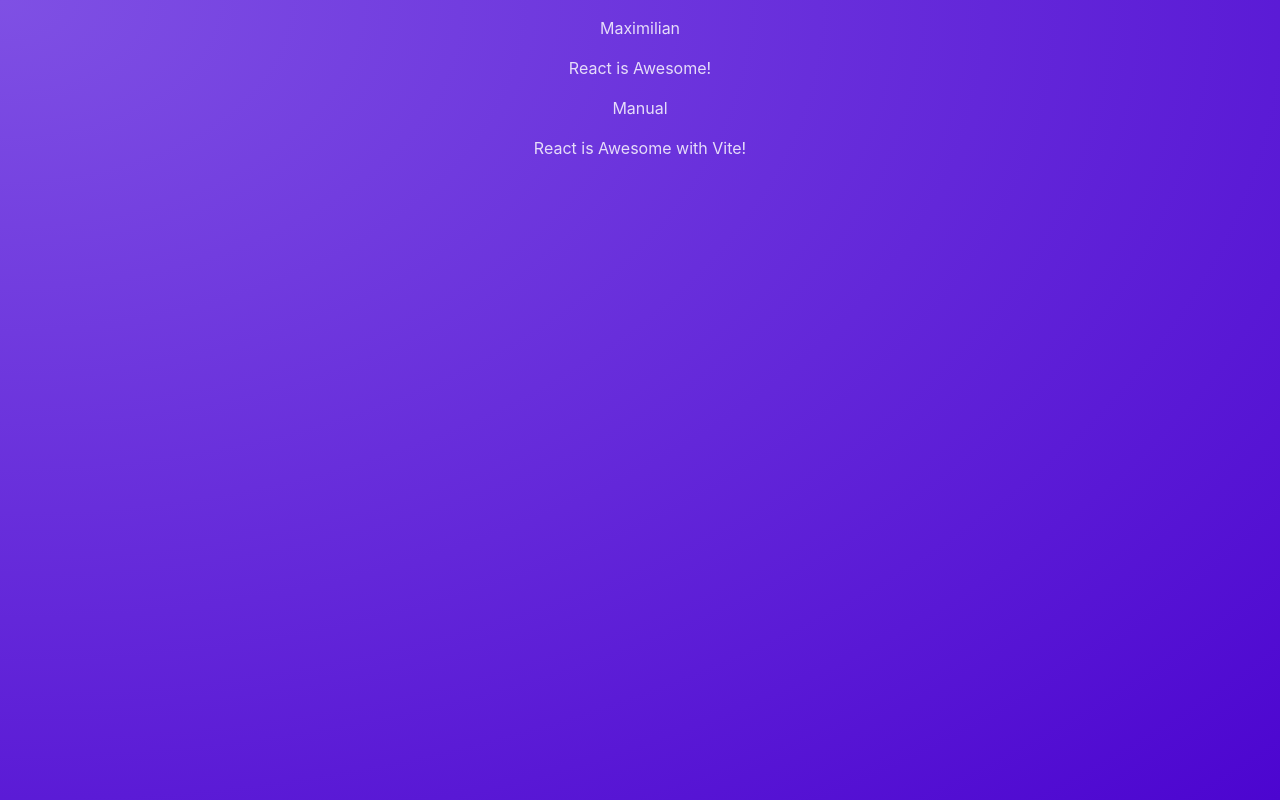
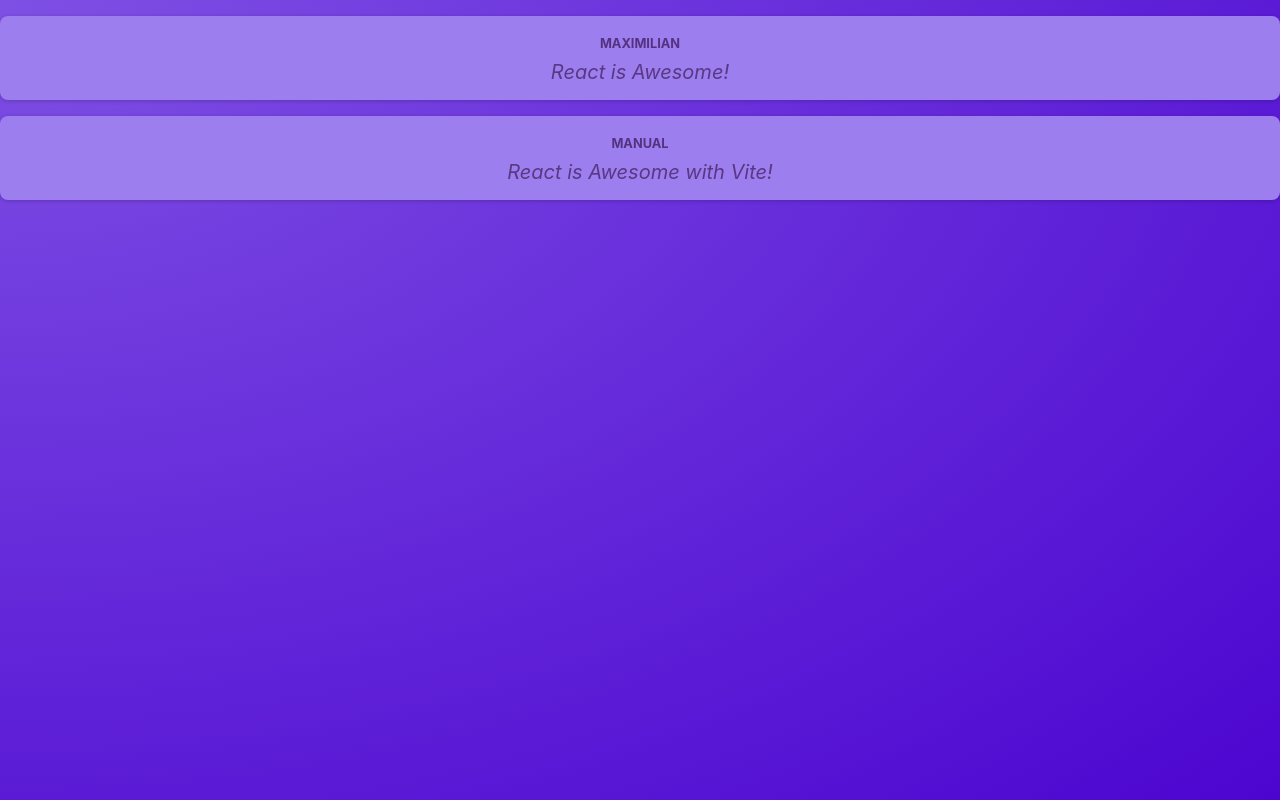
Before and after one commit to sangayt1997/react-vite-app, a React (Vite) app: page / in a window 1280 px wide. Built offline with nearby package versions, Linux system fonts and the light colour scheme.

Commit message:
styling the post component

```diff
--- a/src/app.jsx
+++ b/src/app.jsx
@@ -3,8 +3,8 @@
 function App() {
   return (
       <main>
-        <Post auther="Maximilian" title="React is Awesome!" />
-        <Post auther="Manual" title="React is Awesome with Vite!" />
+        <Post author="Maximilian" title="React is Awesome!" />
+        <Post author="Manual" title="React is Awesome with Vite!" />
       </main>
   );
 }
--- a/src/components/post/post.jsx
+++ b/src/components/post/post.jsx
@@ -1,10 +1,10 @@
-const name = ['Maximilian', 'Manual'];
+import classes from "./post.module.css";
+
 function Post(props) {
-    const chosenName = Math.random() > 0.5 ? name[0] : name[1];
     return (
-        <div>
-            <p>{props.auther}</p>
-            <p>{props.title}</p>
+        <div className={classes.post}>
+            <p className={classes.author}>{props.author}</p>
+            <p className={classes.title}>{props.title}</p>
         </div>
     )
 }
--- /dev/null
+++ b/src/components/post/post.module.css
@@ -0,0 +1,35 @@
+.post {
+    margin: 1rem 0;
+    padding: 1rem;
+    background-color: #9c7eee;
+    border-radius: 8px;
+    box-shadow: 0 1px 4px rgba(0, 0, 0, 0.2);
+    animation: animate-in 1s ease-out forwards;
+}
+
+.author {
+    font-size: 0.8rem;
+    font-weight: bold;
+    color: #543280;
+    margin: 0;
+    text-transform: uppercase;
+}
+
+.title {
+    white-space: pre-wrap;
+    font-size: 1.25rem;
+    margin: 0.25rem 0 0 0;
+    color: #593884;
+    font-style: italic;
+}
+
+@keyframes animate-in {
+    from {
+        opacity: 0;
+        transform: translateY(1rem);
+    }
+    to {
+        opacity: 1;
+        transform: translateY(0);
+    }
+}
```
